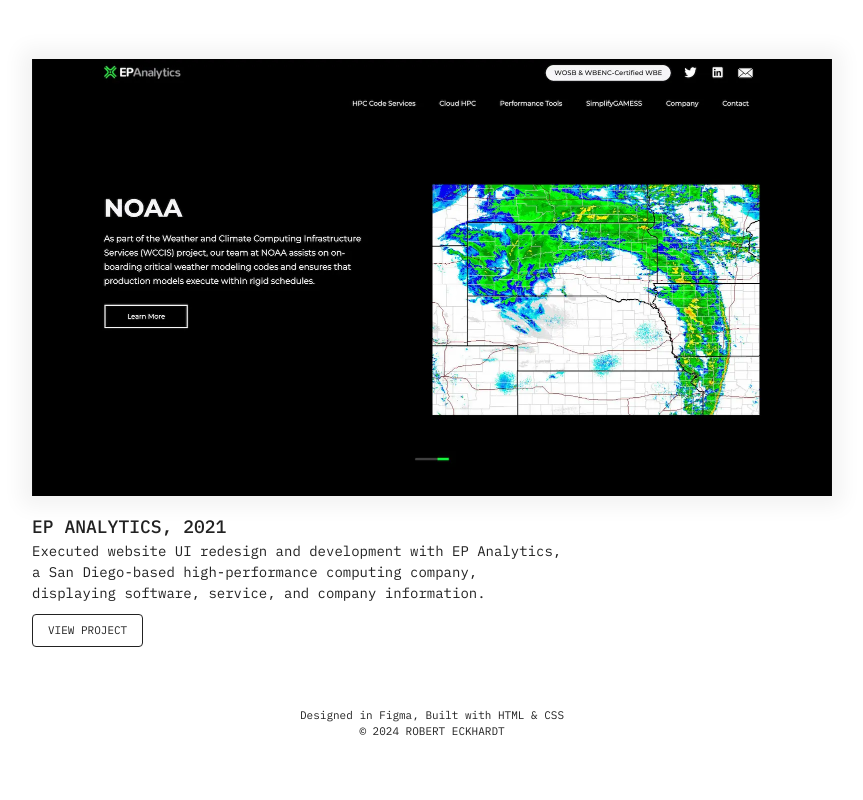
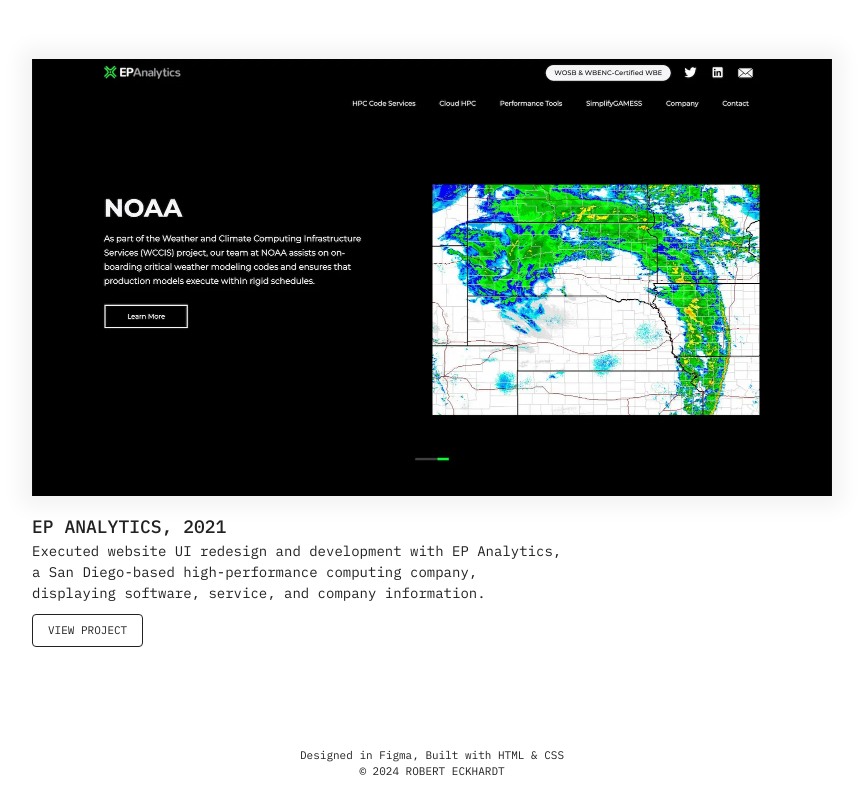
Before and after one commit to reckhardtx/portfolio, a plain HTML site: page index.html in a window 1280 px wide. Shown: the part 1788-2588 px from the top of the page, without its empty margins (208-1071 px from the left). Before the commit the page ends 2548 px from the top, so only its background shows below. Drawn offline with Linux system fonts and the light colour scheme.

Commit message:
Update footer gap

```diff
--- a/css/style.css
+++ b/css/style.css
@@ -213,7 +213,7 @@ ul li:not(:last-child) {
 /* ------------------------------------------------------ Footer */
 
 footer {
-  margin-top: var(--gap-large);
+  margin-top: var(--gap-largest);
   gap: var(--gap-large);
   padding-top: var(--gap);
   padding-bottom: var(--gap);
```
